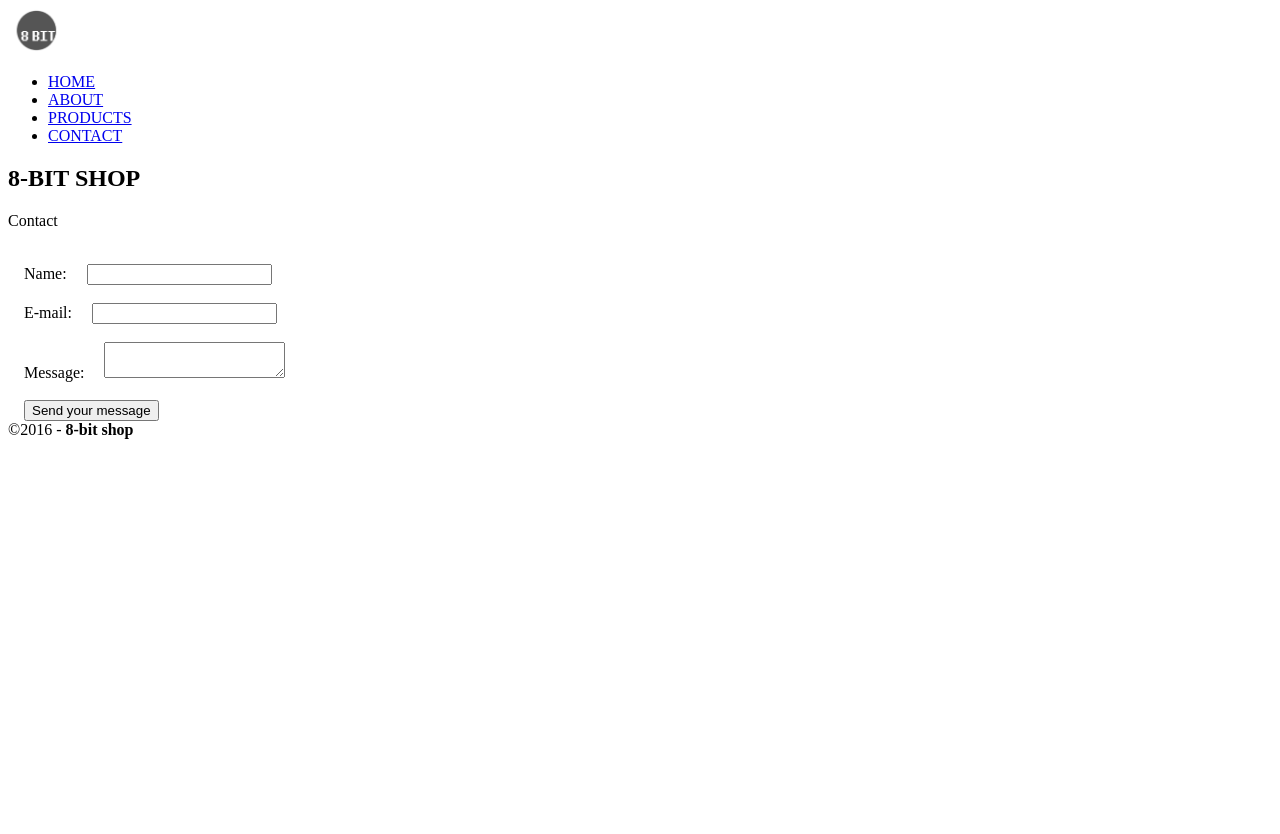
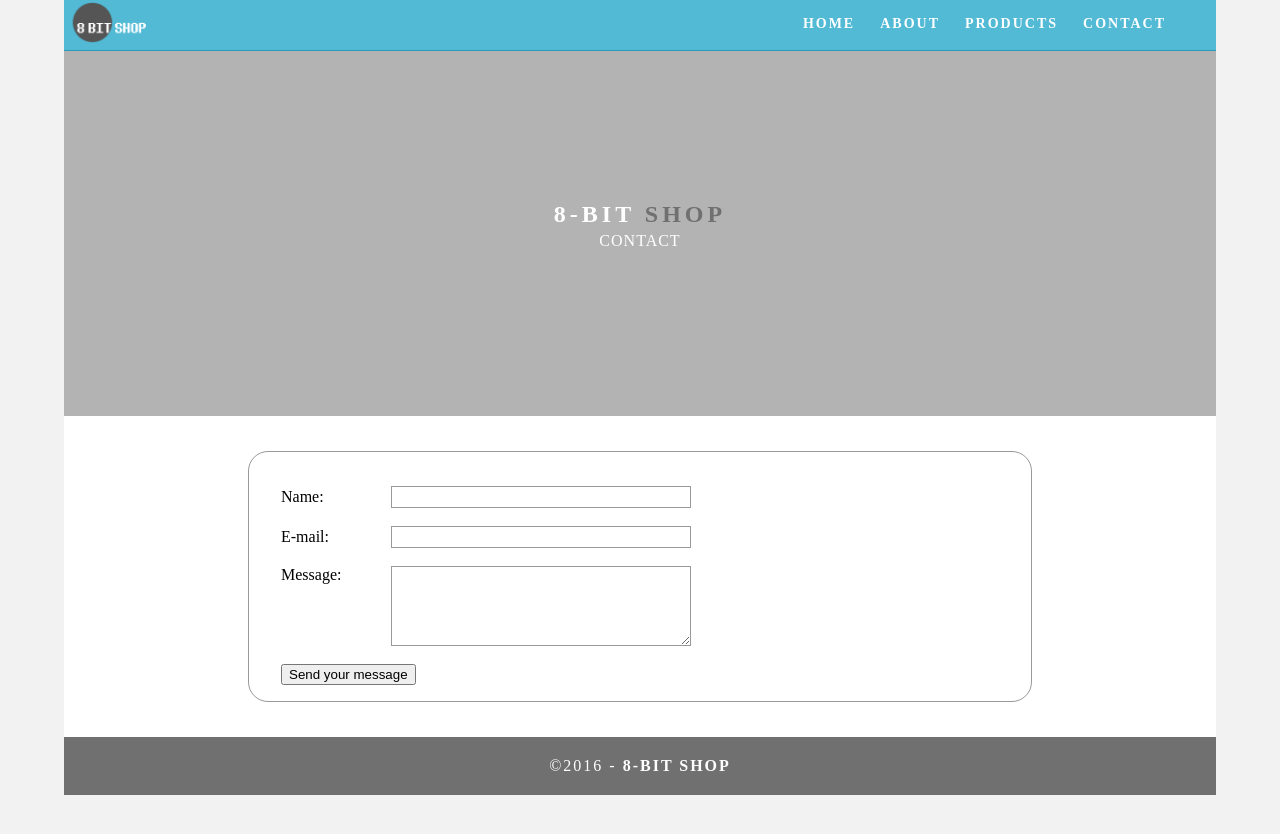
Before and after one commit to murder-cat/8bit, a plain HTML site: page contact.html in a window 1280 px wide. Before the commit the page ends 800 px from the top, so only its background shows below. Drawn offline with Linux system fonts and the light colour scheme; files whose address does not match are found by name.

Commit message:
fixing broken links

```diff
--- a/resources/contact.html
+++ b/contact.html
@@ -5,7 +5,7 @@
 <meta http-equiv="X-UA-Compatible" content="IE=edge">
 <meta name="viewport" content="width=device-width, initial-scale=1">
 <title>8-bit shop</title>
-<link href="singlePageTemplate.css" rel="stylesheet" type="text/css">
+<link href="resources/style.css" rel="stylesheet" type="text/css">
 <!--The following script tag downloads a font from the Adobe Edge Web Fonts server for use within the web page. We recommend that you do not modify it.-->
 <script>var __adobewebfontsappname__="dreamweaver"</script>
 <script src="http://use.edgefonts.net/source-sans-pro:n2:default.js" type="text/javascript"></script>
```
Also changed, not shown: about.html (renamed from resources/about.html, +2 -2 lines), index.html (+3 -2 lines), product.html (renamed from resources/product.html, +1 -1 lines).
